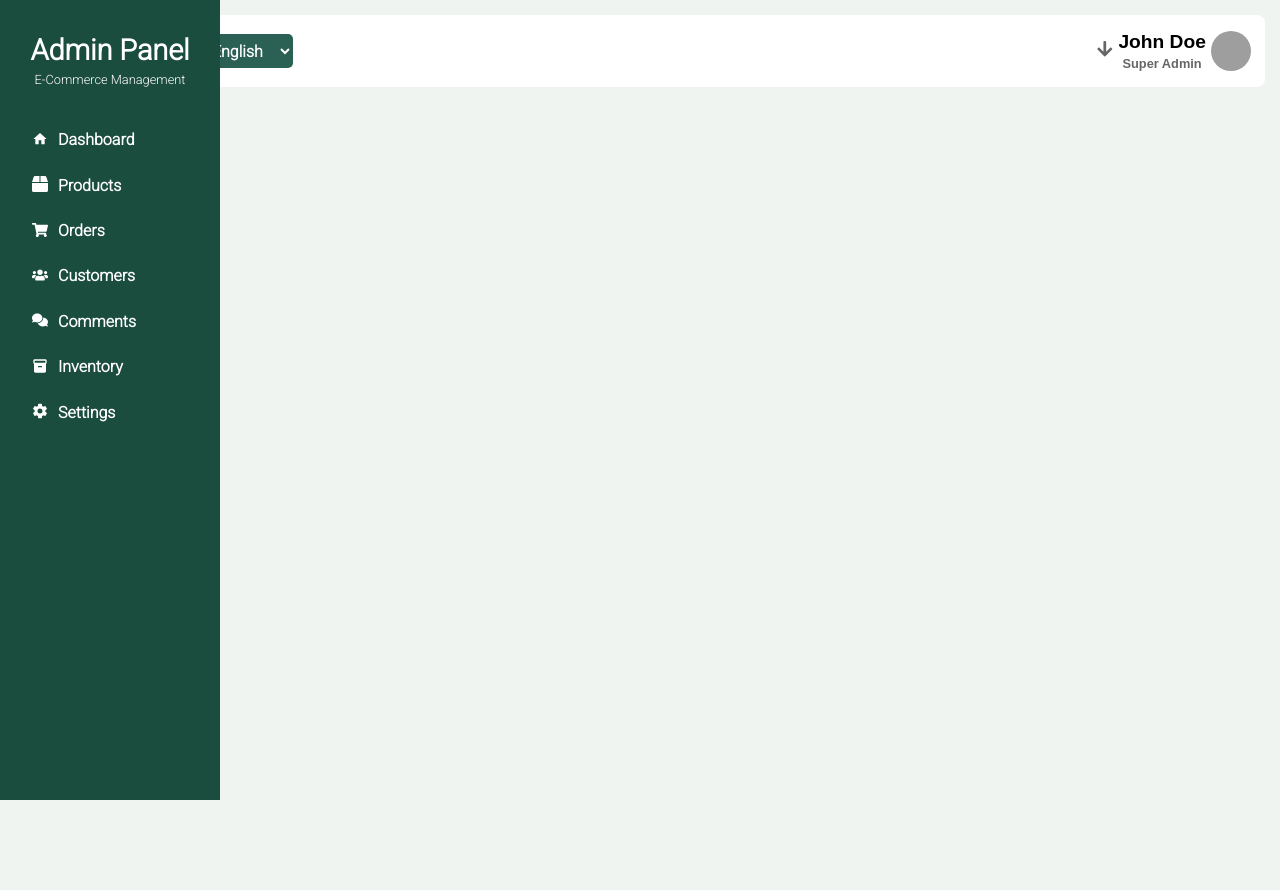
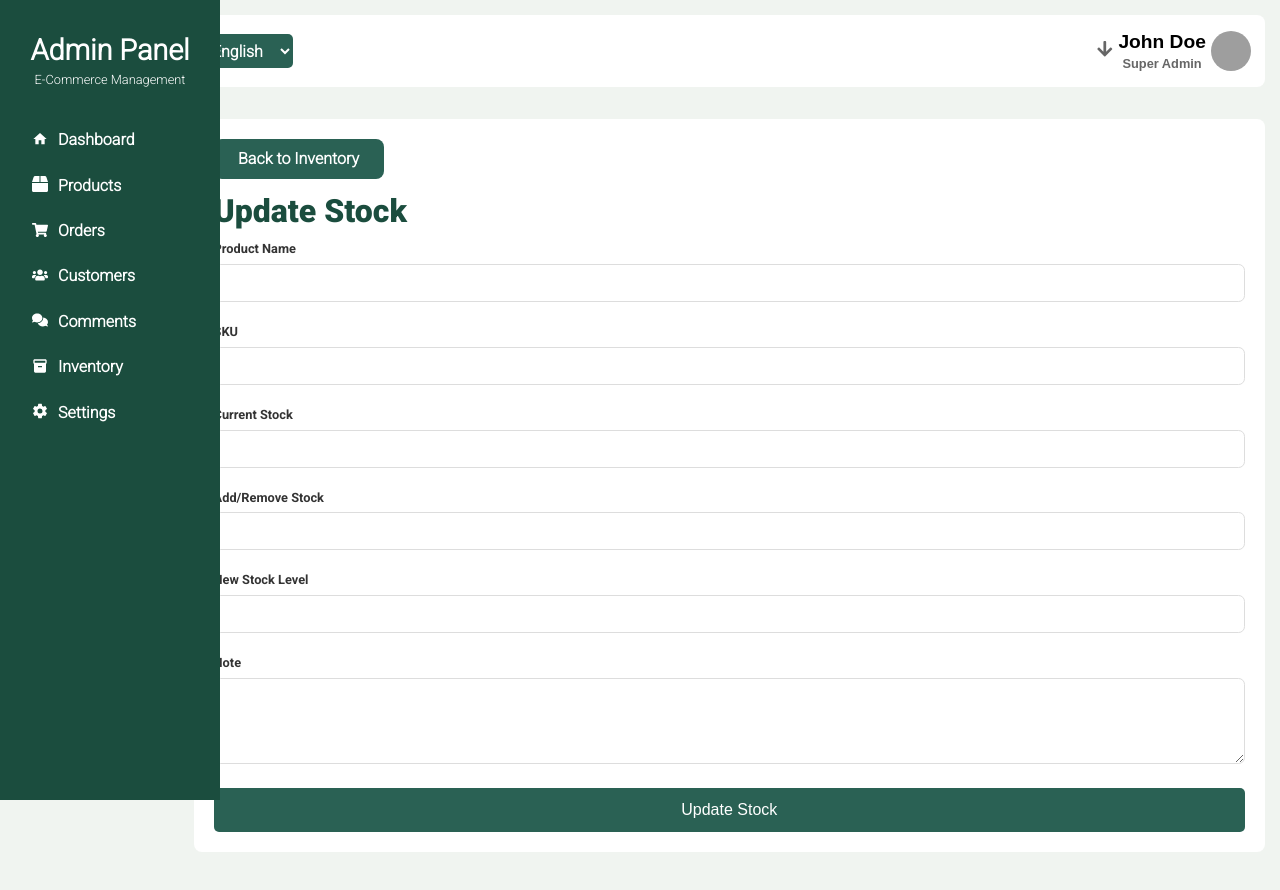
Before and after one commit to mohammadmehdidalvandii/Dashboard, a React (Vite) app in the folder frontend/dashboard/: page /InventoryUpdate in a window 1280 px wide. Shown: the top 890 px of the page. Before the commit the page ends 800 px from the top, so only its background shows below. Built offline with nearby package versions, Linux system fonts and the light colour scheme; grey boxes are pictures that could not be loaded.

Commit message:
created section updateInventory for inventory

```diff
--- /dev/null
+++ b/frontend/dashboard/src/components/templates/inventory/UpdateInventory/UpdateInventory.css
@@ -0,0 +1,13 @@
+.inventoryUpdate{
+    display: block;
+    width: 100%;
+    margin: 2rem 0 4rem 0;
+}
+.inventoryUpdate .btn_back{
+    width: 170px;
+    margin-bottom: 1rem;
+}
+.inventoryUpdate_form{
+    display: block;
+    width: 100%;
+}
--- /dev/null
+++ b/frontend/dashboard/src/components/templates/inventory/UpdateInventory/UpdateInventory.jsx
@@ -0,0 +1,42 @@
+import './UpdateInventory.css';
+import {NavLink} from 'react-router-dom'
+
+function UpdateInventory() {
+  return (
+    <section className="inventoryUpdate box">
+        <div>
+            <NavLink to='/Inventory' className="btn link btn_back">Back to Inventory</NavLink>
+            <h2 className="title_header">Update Stock</h2>
+            <form action="#" className="inventoryUpdate_form">
+                <div className="form_group">
+                    <label>Product Name</label>
+                    <input type="text" className="form_input" placeholder=''/>
+                </div>
+                <div className="form_group">
+                    <label>SKU</label>
+                    <input type="text" className="form_input" placeholder=''/>
+                </div>
+                <div className="form_group">
+                    <label>Current Stock</label>
+                    <input type="text" className="form_input" placeholder=''/>
+                </div>
+                <div className="form_group">
+                    <label>Add/Remove Stock</label>
+                    <input type="text" className="form_input" placeholder=''/>
+                </div>
+                <div className="form_group">
+                    <label>New Stock Level</label>
+                    <input type="text" className="form_input" placeholder=''/>
+                </div>
+                <div className="form_group">
+                    <label>Note</label>
+                    <textarea type="text" rows={4} className="form_input" placeholder=''/>
+                </div>
+                <button className="btn">Update Stock</button>
+            </form>
+        </div>
+    </section>
+  )
+}
+
+export default UpdateInventory
--- a/frontend/dashboard/src/page/InventoryUpdate/InventoryUpdate.jsx
+++ b/frontend/dashboard/src/page/InventoryUpdate/InventoryUpdate.jsx
@@ -1,3 +1,4 @@
+import UpdateInventory from '../../components/templates/inventory/UpdateInventory/UpdateInventory'
 import MetaTag from '../../hook/MetaTag/MetaTag'
 
 
@@ -5,6 +6,7 @@ function InventoryUpdate() {
   return (
     <>
     <MetaTag title='Dashboard | Inventory Update' />
+    <UpdateInventory/>
     </>
   )
 }
```
